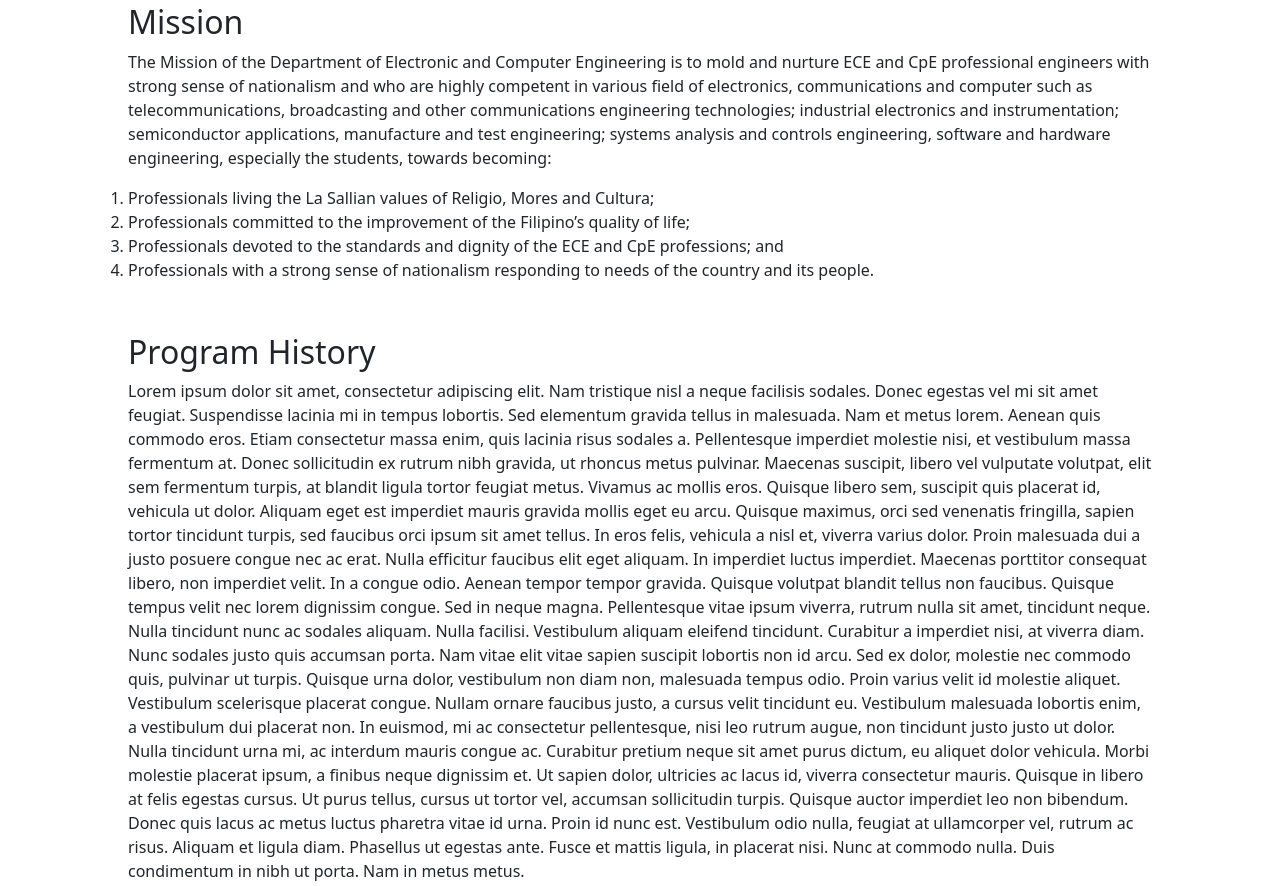
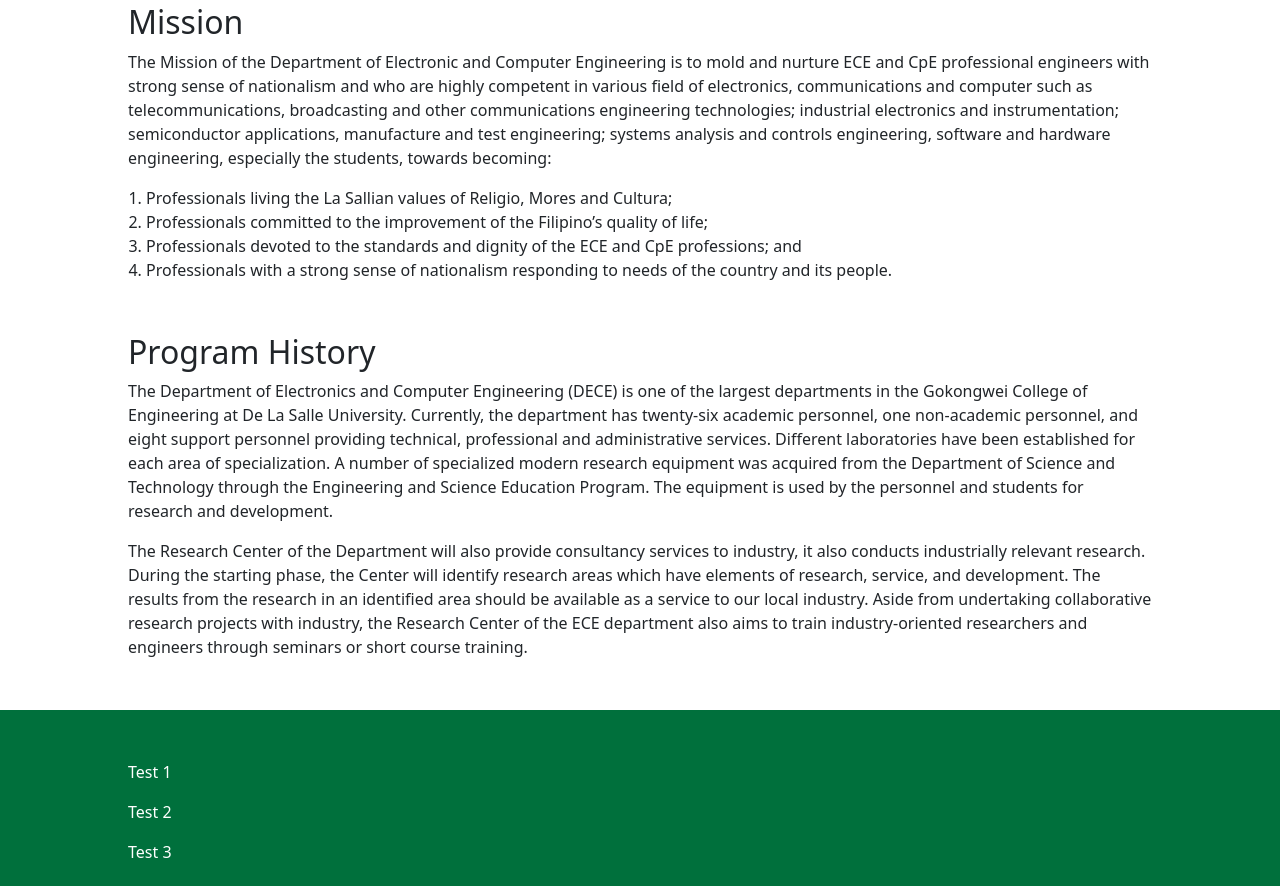
Before and after one commit to sugarspicenshit/gcoe-dece-website, a website: page index.html in a window 1280 px wide. Shown: the part 590-1476 px from the top of the page. Drawn offline with nearby package versions, Linux system fonts and the light colour scheme.

Commit message:
modify:   index.html 	new file:   styles.css

```diff
--- a/index.html
+++ b/index.html
@@ -7,112 +7,14 @@
   <meta http-equiv="X-UA-Compatible" content="ie=edge" />
   <link href="https://cdn.jsdelivr.net/npm/bootstrap@5.3.1/dist/css/bootstrap.min.css" rel="stylesheet"
     integrity="sha384-4bw+/aepP/YC94hEpVNVgiZdgIC5+VKNBQNGCHeKRQN+PtmoHDEXuppvnDJzQIu9" crossorigin="anonymous" />
+  <script src="https://cdn.jsdelivr.net/npm/bootstrap@5.3.1/dist/js/bootstrap.bundle.min.js"
+    integrity="sha384-HwwvtgBNo3bZJJLYd8oVXjrBZt8cqVSpeBNS5n7C8IVInixGAoxmnlMuBnhbgrkm"
+    crossorigin="anonymous"></script>
+  <link rel="stylesheet" href="styles.css">
   <title>
     Department of Electronics and Computer Engineering - De La Salle
     University
   </title>
-  <style>
-    body {
-      margin: 0;
-      padding: 0;
-    }
-
-    .header-container {
-      position: absolute;
-      margin-top: 50px;
-      width: 100%;
-      height: 300px;
-      overflow: hidden;
-    }
-
-    .header-img {
-      position: absolute;
-      width: 100%;
-      height: 100%;
-      object-fit: cover;
-      object-position: center;
-      z-index: -1;
-    }
-
-    .dark-overlay {
-      position: absolute;
-      top: 0;
-      left: 0;
-      width: 100%;
-      height: 100%;
-      background-color: rgba(0, 0, 0, 0.3);
-    }
-
-    .header-text {
-      position: absolute;
-      top: 50%;
-      left: 50%;
-      transform: translate(-50%, -50%);
-      color: white;
-      font-size: 50px;
-      text-align: center;
-      font-weight: bold;
-      text-transform: uppercase;
-    }
-
-    .content-container-top {
-      position: relative;
-      padding-top: 400px;
-      padding-bottom: 35px;
-      margin-right: auto;
-      margin-left: auto;
-      width: 80%;
-      z-index: -2;
-      flex: 1;
-    }
-
-    .content-container {
-      position: relative;
-      padding-bottom: 35px;
-      margin-right: auto;
-      margin-left: auto;
-      width: 80%;
-      z-index: -2;
-      flex: 1;
-    }
-
-    .content-container-dark {
-      position: relative;
-      padding-bottom: 35px;
-      width: 100%;
-      z-index: -2;
-      flex: 1;
-      background-color: #444;
-      color: #fff;
-    }
-
-    .footer-container {
-      position: relative;
-      margin-top: 50px;
-      width: 80%;
-      margin-right: auto;
-      margin-left: auto;
-    }
-
-    .footer-bg {
-      position: absolute;
-      width: 100%;
-      margin-right: auto;
-      margin-left: auto;
-      padding-bottom: 50px;
-      background-color: rgba(0, 112, 60, 1);
-    }
-
-    .footer-text {
-      color: white;
-    }
-
-    .navbar {
-      position: fixed;
-      width: 100%;
-      z-index: 1;
-    }
-  </style>
 </head>
 
 <body>
@@ -182,7 +84,6 @@
       </p>
     </div>
   </div>
-  <div class="content-container-bg-dark">
   <div class="content-container">
     <div class="row justify-content-right">
       <h2>Mission</h2>
@@ -194,7 +95,7 @@
         and test engineering; systems analysis and controls engineering, software and hardware engineering, especially
         the students, towards becoming:
       </p>
-            <ol style="list-style-type: decimal;">
+      <ol style="list-style-type: decimal; padding-left: 30px;">
         <li>Professionals living the La Sallian values of Religio, Mores and Cultura;</li>
         <li>Professionals committed to the improvement of the Filipino’s quality of life;</li>
         <li>Professionals devoted to the standards and dignity of the ECE and CpE professions; and</li>
@@ -202,53 +103,30 @@
       </ol>
     </div>
   </div>
-  </div>
   <div class="content-container">
     <div class="row justify-content-right">
       <h2>Program History</h2>
-      <p>
-        Lorem ipsum dolor sit amet, consectetur adipiscing elit. Nam tristique
-        nisl a neque facilisis sodales. Donec egestas vel mi sit amet feugiat.
-        Suspendisse lacinia mi in tempus lobortis. Sed elementum gravida
-        tellus in malesuada. Nam et metus lorem. Aenean quis commodo eros.
-        Etiam consectetur massa enim, quis lacinia risus sodales a.
-        Pellentesque imperdiet molestie nisi, et vestibulum massa fermentum
-        at. Donec sollicitudin ex rutrum nibh gravida, ut rhoncus metus
-        pulvinar. Maecenas suscipit, libero vel vulputate volutpat, elit sem
-        fermentum turpis, at blandit ligula tortor feugiat metus. Vivamus ac
-        mollis eros. Quisque libero sem, suscipit quis placerat id, vehicula
-        ut dolor. Aliquam eget est imperdiet mauris gravida mollis eget eu
-        arcu. Quisque maximus, orci sed venenatis fringilla, sapien tortor
-        tincidunt turpis, sed faucibus orci ipsum sit amet tellus. In eros
-        felis, vehicula a nisl et, viverra varius dolor. Proin malesuada dui a
-        justo posuere congue nec ac erat. Nulla efficitur faucibus elit eget
-        aliquam. In imperdiet luctus imperdiet. Maecenas porttitor consequat
-        libero, non imperdiet velit. In a congue odio. Aenean tempor tempor
-        gravida. Quisque volutpat blandit tellus non faucibus. Quisque tempus
-        velit nec lorem dignissim congue. Sed in neque magna. Pellentesque
-        vitae ipsum viverra, rutrum nulla sit amet, tincidunt neque. Nulla
-        tincidunt nunc ac sodales aliquam. Nulla facilisi. Vestibulum aliquam
-        eleifend tincidunt. Curabitur a imperdiet nisi, at viverra diam. Nunc
-        sodales justo quis accumsan porta. Nam vitae elit vitae sapien
-        suscipit lobortis non id arcu. Sed ex dolor, molestie nec commodo
-        quis, pulvinar ut turpis. Quisque urna dolor, vestibulum non diam non,
-        malesuada tempus odio. Proin varius velit id molestie aliquet.
-        Vestibulum scelerisque placerat congue. Nullam ornare faucibus justo,
-        a cursus velit tincidunt eu. Vestibulum malesuada lobortis enim, a
-        vestibulum dui placerat non. In euismod, mi ac consectetur
-        pellentesque, nisi leo rutrum augue, non tincidunt justo justo ut
-        dolor. Nulla tincidunt urna mi, ac interdum mauris congue ac.
-        Curabitur pretium neque sit amet purus dictum, eu aliquet dolor
-        vehicula. Morbi molestie placerat ipsum, a finibus neque dignissim et.
-        Ut sapien dolor, ultricies ac lacus id, viverra consectetur mauris.
-        Quisque in libero at felis egestas cursus. Ut purus tellus, cursus ut
-        tortor vel, accumsan sollicitudin turpis. Quisque auctor imperdiet leo
-        non bibendum. Donec quis lacus ac metus luctus pharetra vitae id urna.
-        Proin id nunc est. Vestibulum odio nulla, feugiat at ullamcorper vel,
-        rutrum ac risus. Aliquam et ligula diam. Phasellus ut egestas ante.
-        Fusce et mattis ligula, in placerat nisi. Nunc at commodo nulla. Duis
-        condimentum in nibh ut porta. Nam in metus metus.
-      </p>
+      <p>The Department of Electronics and Computer Engineering (DECE) is one of the largest departments in the
+        Gokongwei
+        College of Engineering at De La Salle University. Currently, the department has twenty-six academic personnel,
+        one
+        non-academic personnel, and eight support personnel providing technical, professional and administrative
+        services.
+        Different laboratories have been established for each area of specialization. A number of specialized modern
+        research
+        equipment was acquired from the Department of Science and Technology through the Engineering and Science
+        Education
+        Program. The equipment is used by the personnel and students for research and development.</p>
+      <p>The Research Center of the Department will also provide consultancy services to industry, it also conducts
+        industrially relevant research. During the starting phase, the Center will identify research areas which have
+        elements of
+        research,
+        service, and development. The results from the research in an identified area should be available as a service
+        to our
+        local industry. Aside from undertaking collaborative research projects with industry, the Research Center of the
+        ECE
+        department also aims to train industry-oriented researchers and engineers through seminars or short course
+        training.</p>
     </div>
   </div>
   <!--header container-->
--- /dev/null
+++ b/styles.css
@@ -0,0 +1,90 @@
+body {
+    margin: 0;
+    padding: 0;
+}
+
+.header-container {
+    position: absolute;
+    margin-top: 50px;
+    width: 100%;
+    height: 300px;
+    overflow: hidden;
+}
+
+.header-img {
+    position: absolute;
+    width: 100%;
+    height: 100%;
+    object-fit: cover;
+    object-position: center;
+    z-index: -1;
+}
+
+.dark-overlay {
+    position: absolute;
+    top: 0;
+    left: 0;
+    width: 100%;
+    height: 100%;
+    background-color: rgba(0, 0, 0, 0.3);
+}
+
+.header-text {
+    position: absolute;
+    top: 50%;
+    left: 50%;
+    transform: translate(-50%, -50%);
+    color: white;
+    font-size: 50px;
+    text-align: center;
+    font-weight: bold;
+    text-transform: uppercase;
+}
+
+.content-container-top {
+    position: relative;
+    padding-top: 400px;
+    padding-bottom: 35px;
+    margin-right: auto;
+    margin-left: auto;
+    width: 80%;
+    z-index: -2;
+    flex: 1;
+}
+
+.content-container {
+    position: relative;
+    padding-bottom: 35px;
+    margin-right: auto;
+    margin-left: auto;
+    width: 80%;
+    z-index: -2;
+    flex: 1;
+}
+
+.footer-container {
+    position: relative;
+    margin-top: 50px;
+    width: 80%;
+    margin-right: auto;
+    margin-left: auto;
+}
+
+.footer-bg {
+    position: absolute;
+    width: 100%;
+    margin-right: auto;
+    margin-left: auto;
+    padding-bottom: 50px;
+    background-color: rgba(0, 112, 60, 1);
+}
+
+.footer-text {
+    color: white;
+}
+
+.navbar {
+    position: fixed;
+    width: 100%;
+    z-index: 1;
+}
```
Lines whose indentation alone changed are shown as unchanged.
